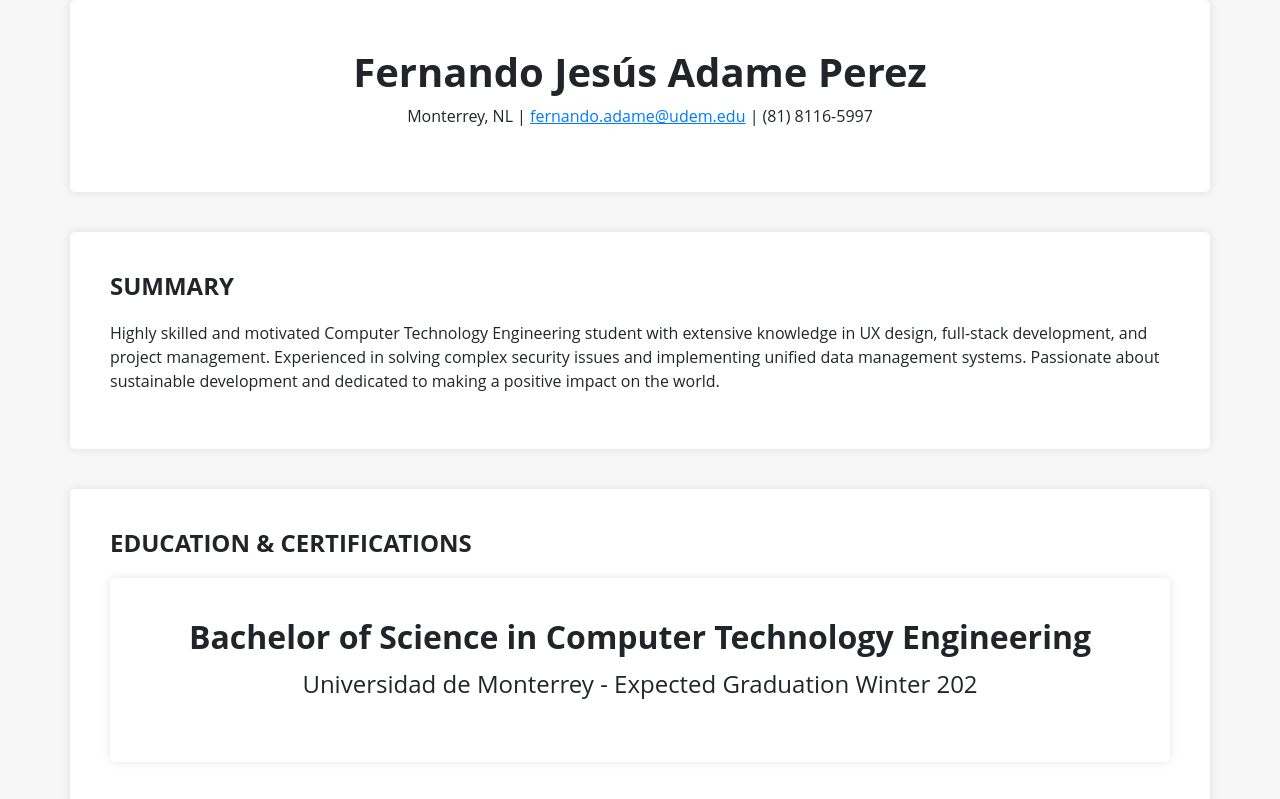
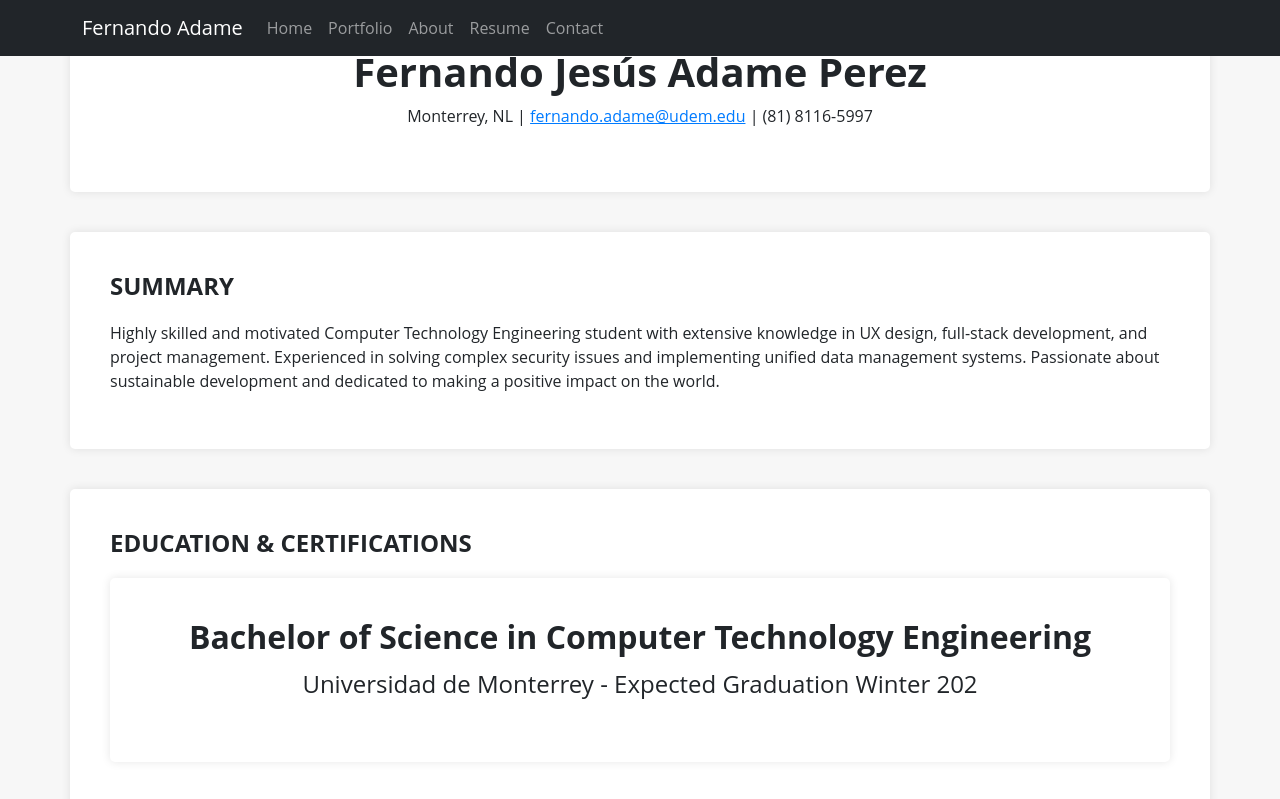
Before and after one commit to GreyCatEstudios/GreyCatEstudios.github.io, a plain HTML site: page resume.html in a window 1280 px wide. Shown: the top 799 px of the page. Drawn offline with nearby package versions, Linux system fonts and the light colour scheme.

Commit message:
Update resume.html

```diff
--- a/resume.html
+++ b/resume.html
@@ -8,6 +8,35 @@
   <link href="https://cdn.jsdelivr.net/npm/bootstrap@5.3.0-alpha1/dist/css/bootstrap.min.css" rel="stylesheet">
   <link rel="stylesheet" href="style.css">
 </head>
+
+ <!-- Navigation Bar -->
+<nav class="navbar navbar-expand-lg navbar-dark bg-dark fixed-top">
+  <div class="container">
+    <a class="navbar-brand" href="#">Fernando Adame</a>
+    <button class="navbar-toggler" type="button" data-toggle="collapse" data-target="#navbarNav" aria-controls="navbarNav" aria-expanded="false" aria-label="Toggle navigation">
+      <span class="navbar-toggler-icon"></span>
+    </button>
+    <div class="collapse navbar-collapse" id="navbarNav">
+      <ul class="navbar-nav ml-auto">
+        <li class="nav-item">
+          <a class="nav-link" href="#home">Home</a>
+        </li>
+        <li class="nav-item">
+          <a class="nav-link" href="#portfolio">Portfolio</a>
+        </li>
+        <li class="nav-item">
+          <a class="nav-link" href="#about">About</a>
+        </li>
+        <li class="nav-item">
+          <a class="nav-link" href="resume.html">Resume</a>
+        </li>
+        <li class="nav-item">
+          <a class="nav-link" href="#contact">Contact</a>
+        </li>
+      </ul>
+    </div>
+  </div>
+</nav>
 
 <body>
   <header class="container section text-center py-5">
```
